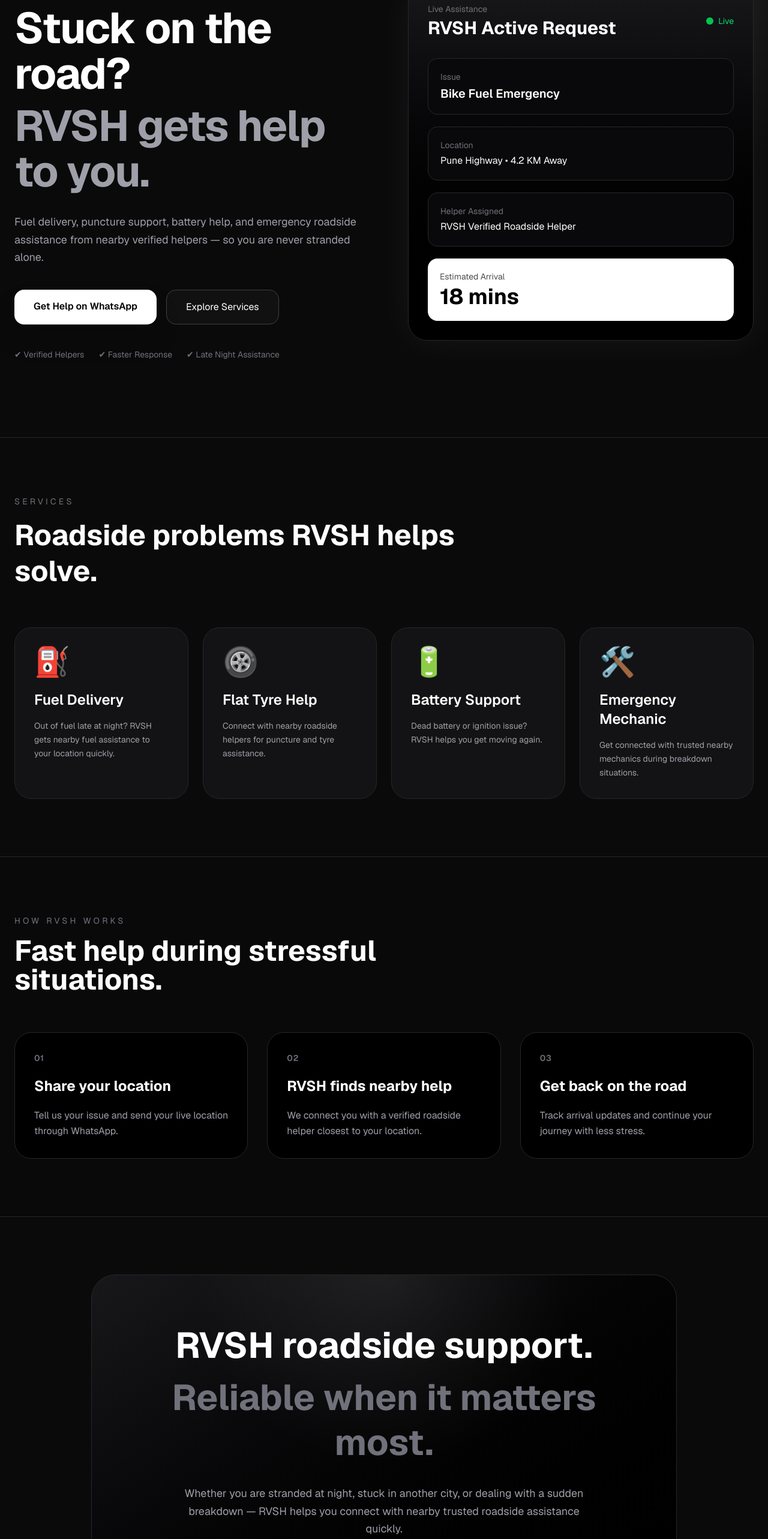
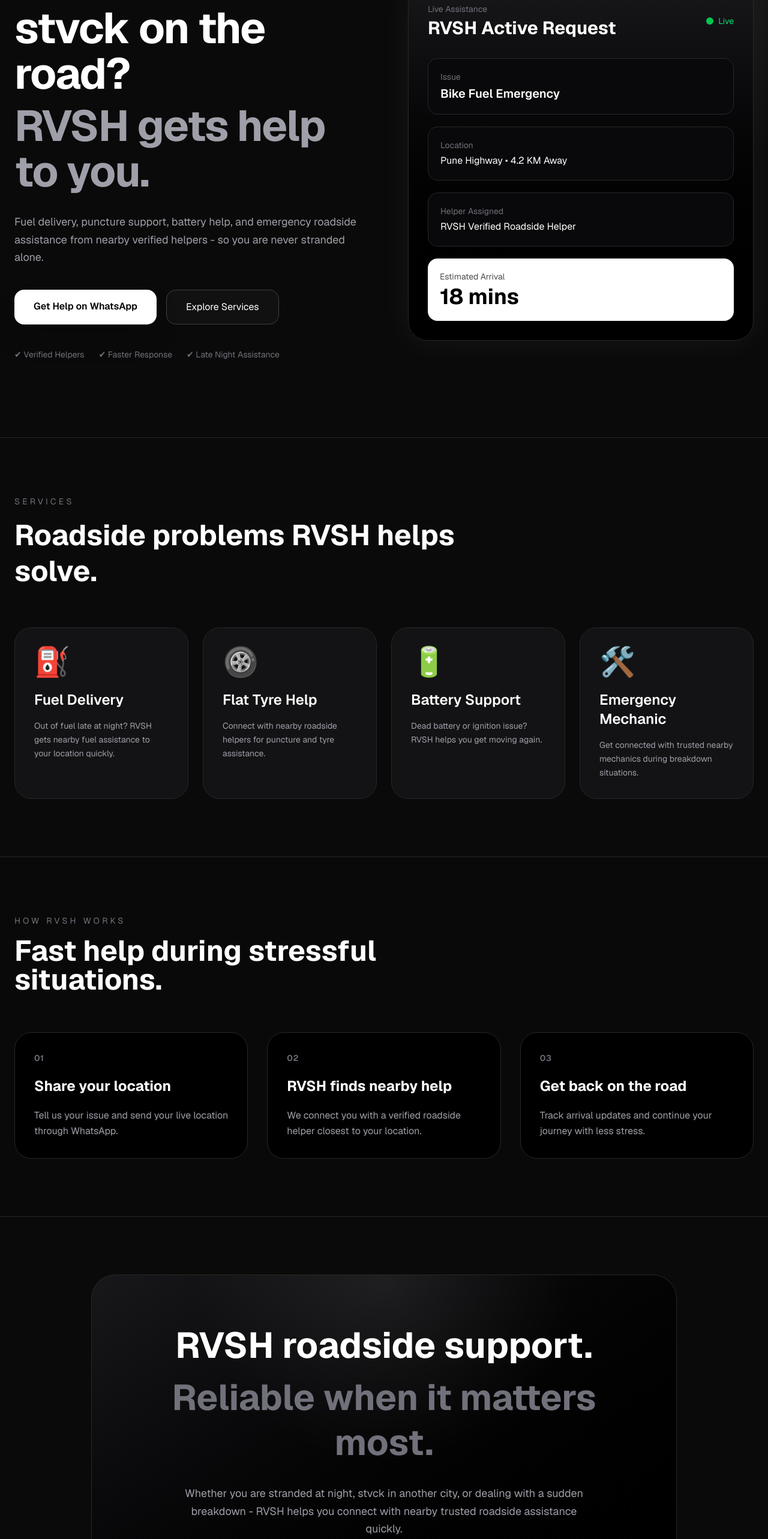
Before and after one commit to Voidwqlker/rvsh, a Next.js app: page / in a window 1280 px wide. Shown: the part 189-2755 px from the top of the page at 60% size. Built offline with nearby package versions, Linux system fonts and the light colour scheme.

Commit message:
Font change

```diff
--- a/app/page.js
+++ b/app/page.js
@@ -57,14 +57,14 @@
               </div>
 
               <h1 className="text-5xl lg:text-7xl font-bold leading-[1.05] tracking-tight">
-                Stuck on the road?
+                stvck on the road?
                 <span className="block text-zinc-400 mt-3">
                   RVSH gets help to you.
                 </span>
               </h1>
 
               <p className="mt-8 text-lg text-zinc-400 max-w-xl leading-relaxed">
-                Fuel delivery, puncture support, battery help, and emergency roadside assistance from nearby verified helpers — so you are never stranded alone.
+                Fuel delivery, puncture support, battery help, and emergency roadside assistance from nearby verified helpers - so you are never stranded alone.
               </p>
 
               <div className="mt-10 flex flex-col sm:flex-row gap-4">
@@ -214,7 +214,7 @@
             </h2>
 
             <p className="mt-8 text-lg text-zinc-400 max-w-2xl mx-auto leading-relaxed">
-              Whether you are stranded at night, stuck in another city, or dealing with a sudden breakdown — RVSH helps you connect with nearby trusted roadside assistance quickly.
+              Whether you are stranded at night, stvck in another city, or dealing with a sudden breakdown - RVSH helps you connect with nearby trusted roadside assistance quickly.
             </p>
 
             <a
```
